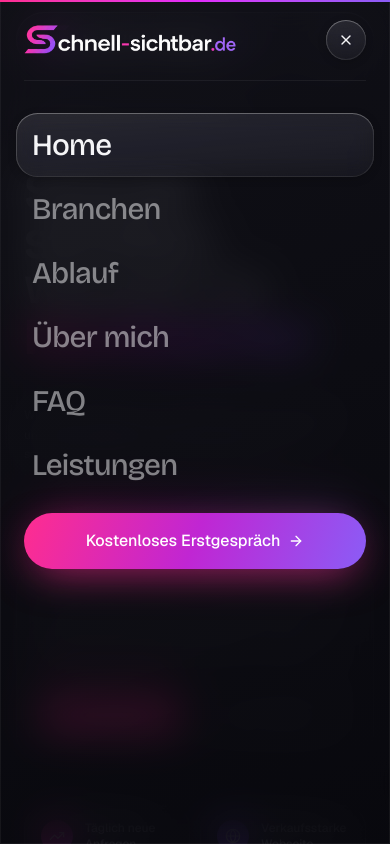
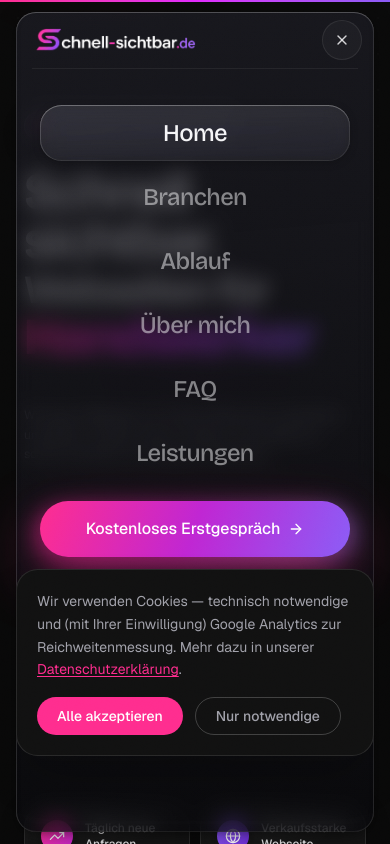
Before and after one commit to SPStudioWebsites/SP-Studio, a Next.js app: page / in a window 390 px wide. Both pictures are taken after a click on the button 342 px from the left and 40 px from the top of the page. Shown: the top 844 px of the page. Built offline with nearby package versions, Linux system fonts and the light colour scheme.

Commit message:
ui mobile überarbeitung

```diff
--- a/package.json
+++ b/package.json
@@ -15,6 +15,7 @@
     "class-variance-authority": "^0.7.1",
     "clsx": "^2.1.1",
     "lenis": "^1.3.23",
+    "liquid-glass-react": "^1.1.1",
     "lucide-react": "^1.11.0",
     "motion": "^12.38.0",
     "next": "16.2.4",
--- a/src/components/effects/gradient-orbs.tsx
+++ b/src/components/effects/gradient-orbs.tsx
@@ -4,11 +4,10 @@ import { cn } from "@/lib/utils";
 import { useEffect, useState } from "react";
 
 function useReducedOrbs() {
-  const [mobile, setMobile] = useState(() =>
-    typeof window !== "undefined" && window.matchMedia("(max-width: 768px)").matches
-  );
+  const [mobile, setMobile] = useState(false);
   useEffect(() => {
     const mq = window.matchMedia("(max-width: 768px)");
+    setMobile(mq.matches);
     const handler = (e: MediaQueryListEvent) => setMobile(e.matches);
     mq.addEventListener("change", handler);
     return () => mq.removeEventListener("change", handler);
--- a/src/components/layout/navbar.tsx
+++ b/src/components/layout/navbar.tsx
@@ -14,30 +14,36 @@ export function Navbar() {
   const [mobileOpen, setMobileOpen] = useState(false);
   const [activeHash, setActiveHash] = useState<string>("#top");
 
-  // Desktop indicator
   const [indicator, setIndicator] = useState({ left: 0, top: 0, width: 0, height: 0 });
   const listRef = useRef<HTMLUListElement>(null);
   const itemRefs = useRef<Map<string, HTMLLIElement>>(new Map());
 
-  // Mobile indicator
-  const [mobileIndicator, setMobileIndicator] = useState({ top: 0, height: 0 });
+  const [mobileIndicator, setMobileIndicator] = useState({ left: 0, top: 0, width: 0, height: 0 });
   const mobileListRef = useRef<HTMLUListElement>(null);
   const mobileItemRefs = useRef<Map<string, HTMLLIElement>>(new Map());
 
+  const [isMobile, setIsMobile] = useState(false);
   const scrollLockRef = useRef(0);
+  const scrollEndCleanupRef = useRef<() => void>(() => {});
   const { pos: gyroPos, active: gyroActive } = useGyroContext();
   const pathname = usePathname();
   const isHome = pathname === "/";
 
-  // Entry animation
   const yMV = useMotionValue(-90);
   const velocity = useVelocity(yMV);
   const scaleYSpring = useSpring(1, { stiffness: 200, damping: 14, mass: 0.5 });
   const scaleXSpring = useSpring(1, { stiffness: 200, damping: 14, mass: 0.5 });
 
+  useEffect(() => {
+    const mq = window.matchMedia("(max-width: 1023px)");
+    setIsMobile(mq.matches);
+    const handler = (e: MediaQueryListEvent) => setIsMobile(e.matches);
+    mq.addEventListener("change", handler);
+    return () => mq.removeEventListener("change", handler);
+  }, []);
+
   function link(hash: string) { return isHome ? hash : `/${hash}`; }
 
-  // Desktop indicator position
   useEffect(() => {
     const item = itemRefs.current.get(activeHash);
     const list = listRef.current;
@@ -47,7 +53,6 @@ export function Navbar() {
     setIndicator({ left: ir.left - lr.left, top: ir.top - lr.top, width: ir.width, height: ir.height });
   }, [activeHash]);
 
-  // Mobile indicator position — measure after menu opens + on activeHash change
   useEffect(() => {
     if (!mobileOpen) return;
     const timeout = setTimeout(() => {
@@ -56,7 +61,7 @@ export function Navbar() {
       if (!item || !list) return;
       const lr = list.getBoundingClientRect();
       const ir = item.getBoundingClientRect();
-      setMobileIndicator({ top: ir.top - lr.top, height: ir.height });
+      setMobileIndicator({ left: 0, top: ir.top - lr.top, width: lr.width, height: ir.height });
     }, 60);
     return () => clearTimeout(timeout);
   }, [activeHash, mobileOpen]);
@@ -81,6 +86,7 @@ export function Navbar() {
 
   useEffect(() => {
     document.body.style.overflow = mobileOpen ? "hidden" : "";
+    window.dispatchEvent(new CustomEvent("mobilemenu", { detail: { open: mobileOpen } }));
     return () => { document.body.style.overflow = ""; };
   }, [mobileOpen]);
 
@@ -96,22 +102,28 @@ export function Navbar() {
   }, []);
 
   return (
-    <>
     <motion.header
       style={{ y: yMV }}
       className="fixed inset-x-0 top-3 z-50 flex justify-center px-4"
     >
       <motion.nav
-          style={{ scaleX: scaleXSpring, scaleY: scaleYSpring }}
+        initial={{ borderRadius: isMobile ? 20 : 9999 }}
+        animate={{ borderRadius: isMobile ? 20 : mobileOpen ? 20 : 9999 }}
+        transition={{
+          borderRadius: (!isMobile && !mobileOpen)
+            ? { delay: 0.55, type: "spring", stiffness: 400, damping: 30 }
+            : { duration: 0 },
+        }}
+        style={{ scaleX: scaleXSpring, scaleY: scaleYSpring, overflow: "hidden" }}
         className={cn(
-            "relative flex w-full max-w-6xl items-center justify-between gap-4 rounded-full px-3 py-2 transition-all duration-500",
-            scrolled ? "glass-strong" : "glass-pill"
+          "relative flex w-full max-w-6xl flex-col [transition:background_500ms_ease,box-shadow_500ms_ease,backdrop-filter_500ms_ease]",
+          isMobile ? "glass-pill" : scrolled ? "glass-strong" : "glass-pill"
         )}
       >
         {gyroActive && (
           <div
             aria-hidden
-              className="pointer-events-none absolute inset-0 rounded-full"
+            className="pointer-events-none absolute inset-0"
             style={{
               background: `radial-gradient(circle at ${gyroPos.x}% ${gyroPos.y}%, rgba(255,255,255,0.5) 0%, transparent 50%)`,
               padding: "1px",
@@ -123,8 +135,15 @@ export function Navbar() {
           />
         )}
 
-          <a href={link("#top")} className="flex items-center pl-2 pr-1" aria-label={brand.name}>
-            <Image src="/logo.png" alt={brand.name} width={2861} height={430} className="h-8 w-auto" quality={100} priority />
+        {/* Top row */}
+        <div className="flex items-center justify-between gap-4 px-3 py-2">
+          <a
+            href={link("#top")}
+            onClick={() => mobileOpen && setMobileOpen(false)}
+            className="flex items-center pl-2 pr-1"
+            aria-label={brand.name}
+          >
+            <Image src="/logo.png" alt={brand.name} width={2861} height={430} className="h-6 w-auto" quality={100} priority />
           </a>
 
           <ul ref={listRef} className="relative hidden items-center gap-1 lg:flex">
@@ -165,51 +184,48 @@ export function Navbar() {
             </a>
             <button
               type="button"
-              onClick={() => setMobileOpen(true)}
-              aria-label="Menü öffnen"
+              onClick={() => setMobileOpen(v => !v)}
+              aria-label={mobileOpen ? "Menü schließen" : "Menü öffnen"}
               className="flex h-10 w-10 items-center justify-center rounded-full border border-white/[0.08] bg-white/[0.03] text-foreground/85 hover:bg-white/[0.06] lg:hidden cursor-pointer"
             >
+              <AnimatePresence mode="wait" initial={false}>
+                {mobileOpen ? (
+                  <motion.span key="x" initial={{ rotate: -90, opacity: 0 }} animate={{ rotate: 0, opacity: 1 }} exit={{ rotate: 90, opacity: 0 }} transition={{ duration: 0.15 }}>
+                    <X className="h-4 w-4" />
+                  </motion.span>
+                ) : (
+                  <motion.span key="menu" initial={{ rotate: 90, opacity: 0 }} animate={{ rotate: 0, opacity: 1 }} exit={{ rotate: -90, opacity: 0 }} transition={{ duration: 0.15 }}>
                     <Menu className="h-4 w-4" />
+                  </motion.span>
+                )}
+              </AnimatePresence>
             </button>
           </div>
-        </motion.nav>
-      </motion.header>
+        </div>
 
+        {/* Mobile expanded section */}
         <AnimatePresence>
           {mobileOpen && (
             <motion.div
-            initial={{ opacity: 0, scale: 0.98 }}
-            animate={{ opacity: 1, scale: 1 }}
-            exit={{ opacity: 0, scale: 0.98 }}
-            transition={{ duration: 0.25, ease: [0.22, 1, 0.36, 1] }}
-            className="glass-mobile fixed inset-0 z-[70] flex flex-col lg:hidden"
+              key="mobile-menu"
+              initial={{ height: 0 }}
+              animate={{ height: "auto" }}
+              exit={{ height: 0 }}
+              transition={{
+                height: { duration: 0.65, ease: [0.22, 1, 0.36, 1] },
+              }}
+              className="overflow-hidden lg:hidden"
             >
-            {/* Header */}
-            <div className="flex items-center justify-between px-6 py-5">
-              <a href={link("#top")} onClick={() => setMobileOpen(false)} className="flex items-center">
-                <Image src="/logo.png" alt={brand.name} width={200} height={40} className="h-8 w-auto" />
-              </a>
-              <button
-                type="button"
-                onClick={() => setMobileOpen(false)}
-                aria-label="Menü schließen"
-                className="flex h-10 w-10 items-center justify-center rounded-full cursor-pointer glass-nav-indicator"
-              >
-                <X className="h-4 w-4" />
-              </button>
-            </div>
+              <div className="flex flex-col" style={{ minHeight: "calc(100dvh - 80px)" }}>
+              <div className="mx-4 h-px bg-white/[0.06]" />
 
-            {/* Divider */}
-            <div className="mx-6 h-px bg-white/[0.06]" />
-
-            {/* Nav items with sliding indicator */}
               <nav className="flex flex-col px-4 pt-8">
                 <ul ref={mobileListRef} className="relative flex flex-col">
-                {mobileIndicator.height > 0 && (
+                  {mobileIndicator.width > 0 && (
                     <motion.div
                       aria-hidden
-                    className="glass-nav-indicator pointer-events-none absolute left-0 right-0 rounded-2xl"
-                    animate={{ top: mobileIndicator.top, height: mobileIndicator.height }}
+                      className="glass-nav-indicator pointer-events-none absolute rounded-2xl"
+                      animate={{ left: mobileIndicator.left + 8, top: mobileIndicator.top + 4, width: mobileIndicator.width - 16, height: mobileIndicator.height - 8 }}
                       transition={{ type: "spring", stiffness: 500, damping: 40, mass: 0.7 }}
                     />
                   )}
@@ -218,14 +234,39 @@ export function Navbar() {
                       key={l.href}
                       initial={{ opacity: 0, x: -16 }}
                       animate={{ opacity: 1, x: 0 }}
-                    transition={{ delay: i * 0.04 + 0.05, duration: 0.3, ease: [0.22, 1, 0.36, 1] }}
+                      transition={{ delay: i * 0.06 + 0.28, duration: 0.35, ease: [0.22, 1, 0.36, 1] }}
                       ref={node => { if (node) mobileItemRefs.current.set(l.href, node); else mobileItemRefs.current.delete(l.href); }}
                     >
                       <a
                         href={link(l.href)}
-                      onClick={() => { setActiveHash(l.href); scrollLockRef.current = Date.now() + 900; setMobileOpen(false); }}
+                        onClick={(e) => {
+                          e.preventDefault();
+                          e.stopPropagation();
+                          setActiveHash(l.href);
+                          scrollLockRef.current = Date.now() + 3000;
+                          scrollEndCleanupRef.current();
+                          setTimeout(() => {
+                            document.body.style.overflow = "";
+                            const target = l.href === "#top" ? 0 : (() => {
+                              const el = document.getElementById(l.href.slice(1));
+                              return el ? el.getBoundingClientRect().top + window.scrollY - 80 : null;
+                            })();
+                            if (target === null) { setMobileOpen(false); return; }
+                            window.scrollTo({ top: target, behavior: "smooth" });
+                            let rafId: number;
+                            const check = () => {
+                              if (Math.abs(window.scrollY - target) < 8) {
+                                setMobileOpen(false);
+                              } else {
+                                rafId = requestAnimationFrame(check);
+                              }
+                            };
+                            rafId = requestAnimationFrame(check);
+                            scrollEndCleanupRef.current = () => cancelAnimationFrame(rafId);
+                          }, 420);
+                        }}
                         className={cn(
-                        "relative z-10 flex items-center px-4 py-3.5 font-display text-3xl font-medium tracking-tight transition-colors duration-200",
+                          "relative z-10 flex w-full items-center justify-center py-4 font-display text-2xl font-medium tracking-tight transition-colors duration-200",
                           activeHash === l.href ? "text-foreground" : "text-foreground/50"
                         )}
                       >
@@ -236,16 +277,36 @@ export function Navbar() {
                 </ul>
               </nav>
 
-            {/* CTA */}
               <motion.div
                 initial={{ opacity: 0, y: 12 }}
                 animate={{ opacity: 1, y: 0 }}
-              transition={{ delay: 0.25, duration: 0.35, ease: [0.22, 1, 0.36, 1] }}
+                transition={{ delay: 0.5, duration: 0.35, ease: [0.22, 1, 0.36, 1] }}
                 className="px-6 pb-6 pt-4"
               >
                 <a
                   href={link("#kontakt")}
-                onClick={() => setMobileOpen(false)}
+                  onClick={(e) => {
+                    e.preventDefault();
+                    e.stopPropagation();
+                    setActiveHash("#kontakt");
+                    scrollLockRef.current = Date.now() + 3000;
+                    scrollEndCleanupRef.current();
+                    document.body.style.overflow = "";
+                    const el = document.getElementById("kontakt");
+                    if (!el) { setMobileOpen(false); return; }
+                    const target = el.getBoundingClientRect().top + window.scrollY - 80;
+                    window.scrollTo({ top: target, behavior: "smooth" });
+                    let rafId: number;
+                    const check = () => {
+                      if (Math.abs(window.scrollY - target) < 8) {
+                        setMobileOpen(false);
+                      } else {
+                        rafId = requestAnimationFrame(check);
+                      }
+                    };
+                    rafId = requestAnimationFrame(check);
+                    scrollEndCleanupRef.current = () => cancelAnimationFrame(rafId);
+                  }}
                   className="flex h-14 w-full items-center justify-center gap-2 rounded-full text-base font-medium text-white"
                   style={{ background: "linear-gradient(110deg, #ff2d8f 0%, #c026d3 50%, #8b5cf6 100%)", boxShadow: "0 12px 40px -10px rgba(255,45,143,0.6)" }}
                 >
@@ -253,9 +314,11 @@ export function Navbar() {
                   <ArrowRight className="h-4 w-4" />
                 </a>
               </motion.div>
+              </div>
             </motion.div>
           )}
         </AnimatePresence>
-    </>
+      </motion.nav>
+    </motion.header>
   );
 }
```
Also changed, not shown: src/components/ui/mobile-cta-bar.tsx (+8 -1 lines), .claude/settings.local.json, 1 other file (tests, documents, lock files or other folders). Lines whose indentation alone changed are shown as unchanged.
